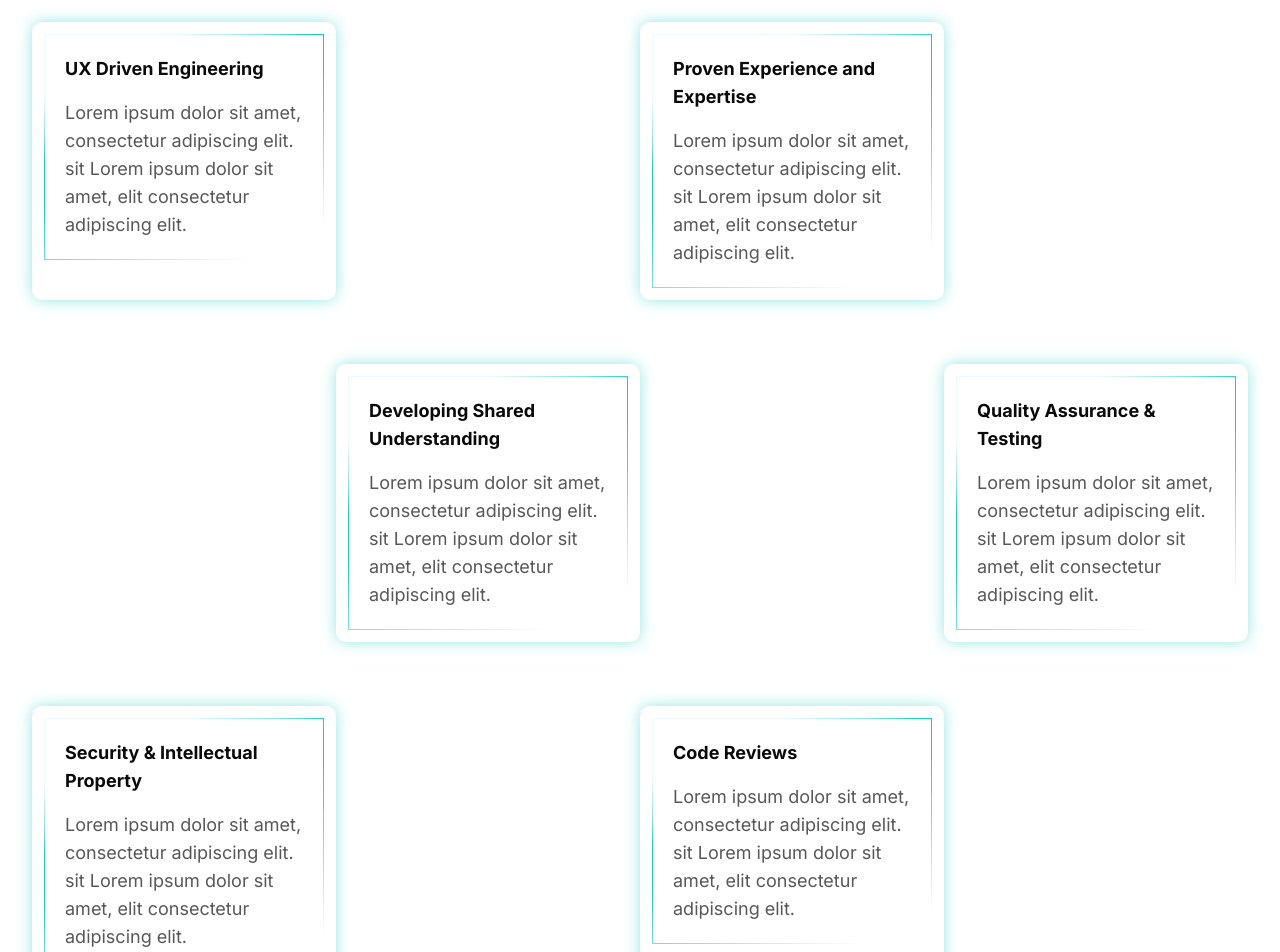
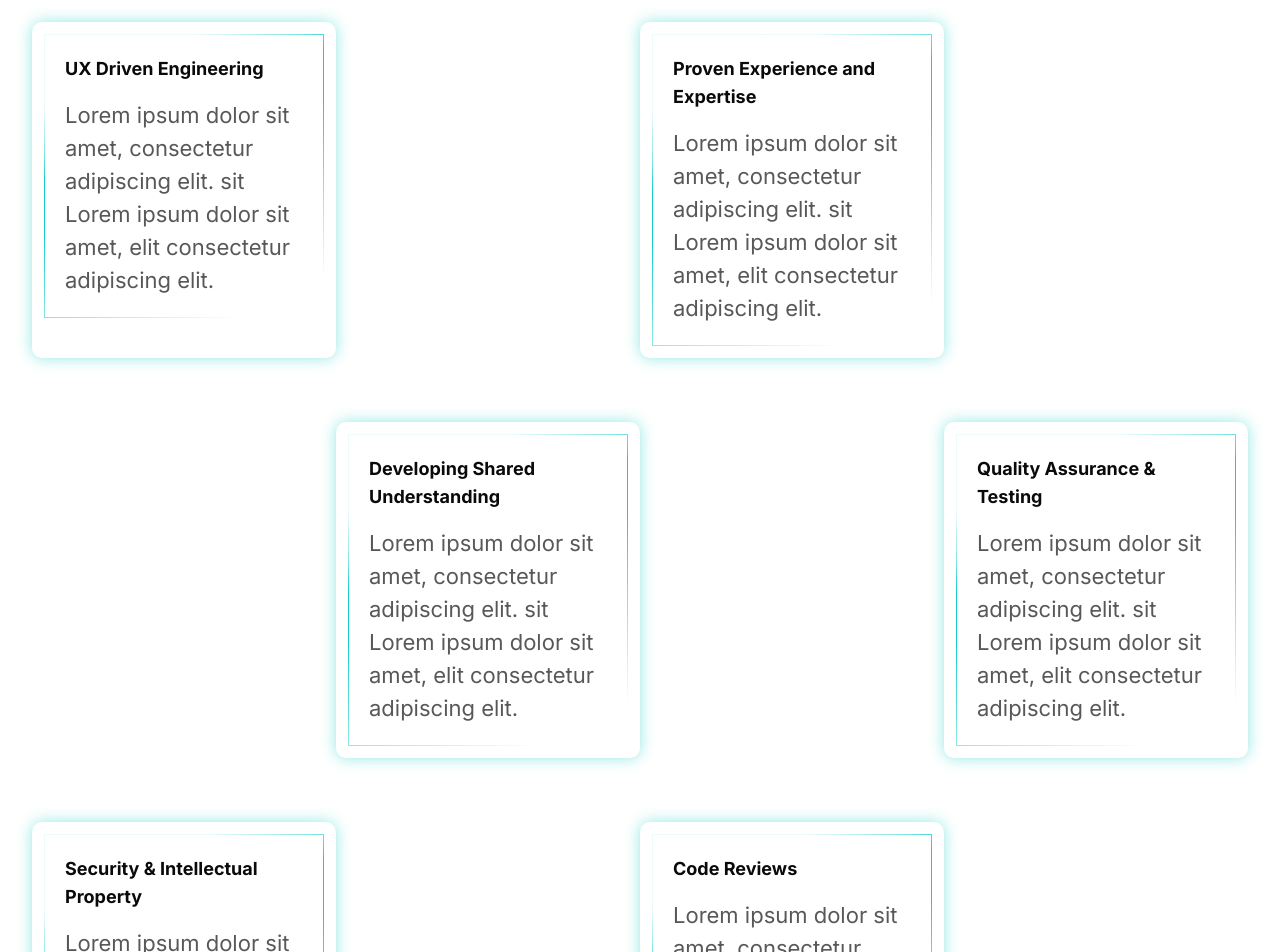
Before and after one commit to Roshen-Perera/ceylon-developers-portfolio, a Next.js app: page / in a window 1280 px wide. Shown: the part 1960-2912 px from the top of the page. Built offline with nearby package versions, Linux system fonts and the light colour scheme.

Commit message:
changed text-lg to text-22px

```diff
--- a/app/page.tsx
+++ b/app/page.tsx
@@ -151,7 +151,7 @@ export default function Home() {
             <div className="p-3 shadow-[0px_0px_15px_rgba(23,205,202,0.47)] rounded-lg">
               <div className="flex flex-col p-5 gradient-border rounded-2xl gap-4 ">
                 <p className="text-lg font-bold">UX Driven Engineering</p>
-                <p className="text-lg text-[#585858]">
+                <p className="text-[22px] text-[#585858]">
                   Lorem ipsum dolor sit amet, consectetur adipiscing elit. sit
                   Lorem ipsum dolor sit amet, elit consectetur adipiscing elit.{" "}
                 </p>
@@ -163,7 +163,7 @@ export default function Home() {
                 <p className="text-lg font-bold">
                   Proven Experience and Expertise
                 </p>
-                <p className="text-lg text-[#585858]">
+                <p className="text-[22px] text-[#585858]">
                   Lorem ipsum dolor sit amet, consectetur adipiscing elit. sit
                   Lorem ipsum dolor sit amet, elit consectetur adipiscing elit.{" "}
                 </p>
@@ -178,7 +178,7 @@ export default function Home() {
                 <p className="text-lg font-bold">
                   Developing Shared Understanding
                 </p>
-                <p className="text-lg text-[#585858]">
+                <p className="text-[22px] text-[#585858]">
                   Lorem ipsum dolor sit amet, consectetur adipiscing elit. sit
                   Lorem ipsum dolor sit amet, elit consectetur adipiscing elit.{" "}
                 </p>
@@ -188,7 +188,7 @@ export default function Home() {
             <div className="p-3 shadow-[0px_0px_15px_rgba(23,205,202,0.47)] rounded-lg">
               <div className="flex flex-col p-5 gradient-border rounded-2xl gap-4 ">
                 <p className="text-lg font-bold">Quality Assurance & Testing</p>
-                <p className="text-lg text-[#585858]">
+                <p className="text-[22px] text-[#585858]">
                   Lorem ipsum dolor sit amet, consectetur adipiscing elit. sit
                   Lorem ipsum dolor sit amet, elit consectetur adipiscing elit.{" "}
                 </p>
@@ -201,7 +201,7 @@ export default function Home() {
                 <p className="text-lg font-bold">
                   Security & Intellectual Property
                 </p>
-                <p className="text-lg text-[#585858]">
+                <p className="text-[22px] text-[#585858]">
                   Lorem ipsum dolor sit amet, consectetur adipiscing elit. sit
                   Lorem ipsum dolor sit amet, elit consectetur adipiscing elit.{" "}
                 </p>
@@ -211,7 +211,7 @@ export default function Home() {
             <div className="p-3 shadow-[0px_0px_15px_rgba(23,205,202,0.47)] rounded-lg">
               <div className="flex flex-col p-5 gradient-border rounded-2xl gap-4 ">
                 <p className="text-lg font-bold">Code Reviews</p>
-                <p className="text-lg text-[#585858]">
+                <p className="text-[22px] text-[#585858]">
                   Lorem ipsum dolor sit amet, consectetur adipiscing elit. sit
                   Lorem ipsum dolor sit amet, elit consectetur adipiscing elit.{" "}
                 </p>
```
